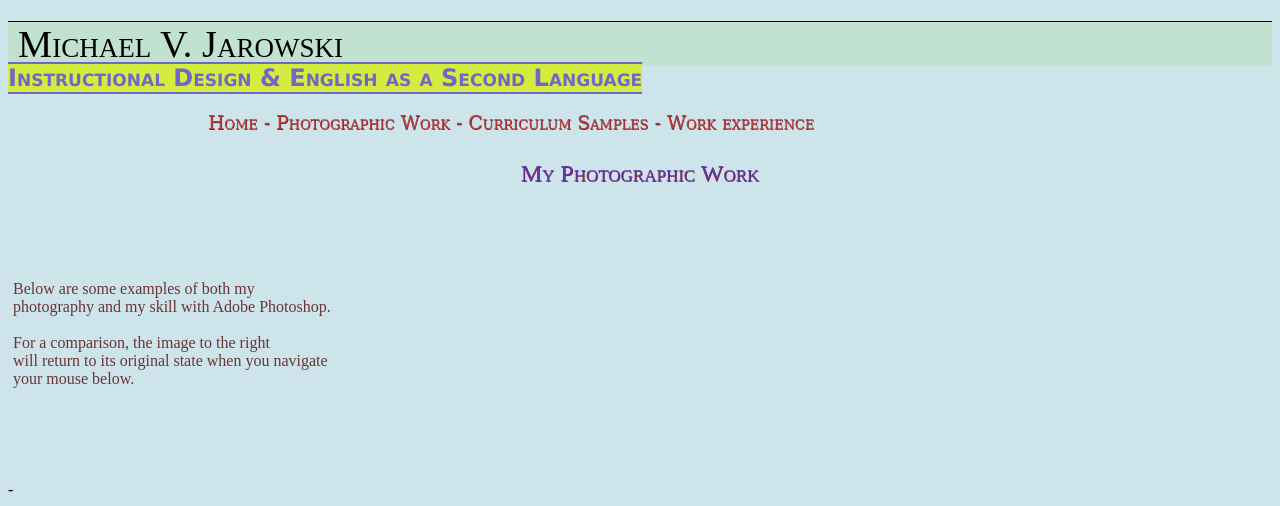
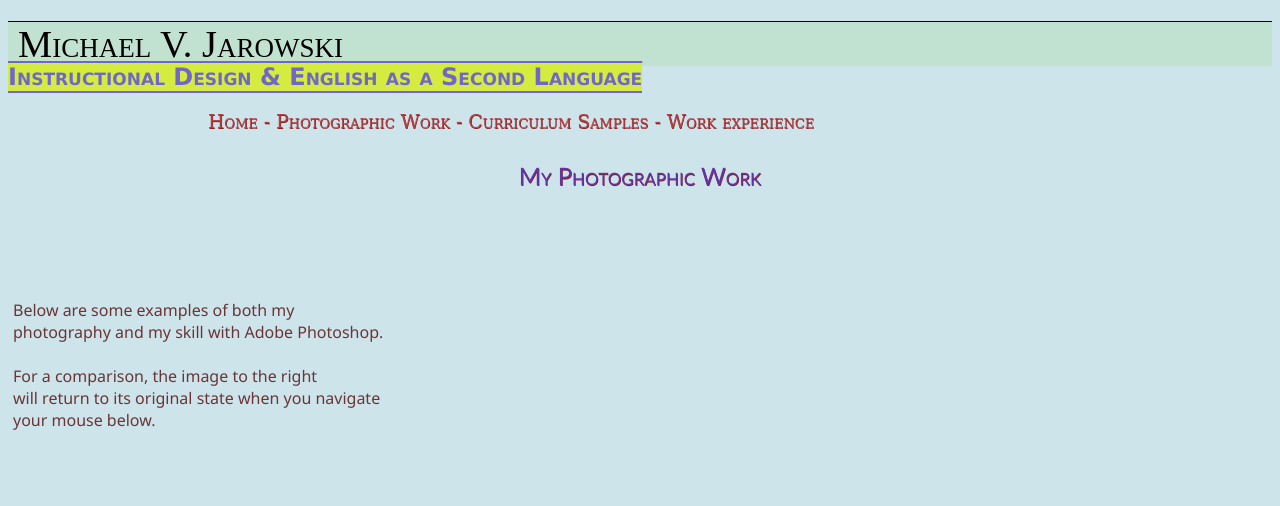
Before and after one commit to mikejaro/mikej, a plain HTML site: page gallery.html in a window 1280 px wide. Shown: the top 506 px of the page. Drawn offline with Linux system fonts and the light colour scheme.

Commit message:
Add files via upload

```diff
--- a/gallery.html
+++ b/gallery.html
@@ -11,7 +11,7 @@ body h1 header {
 	font-variant: small-caps;
 	text-indent: 10px;
 	font-size: larger;
-	margin-bottom: -24px;
+	margin-bottom: -25px;
 	background-color: #C1E1D1;
 	border-top-width: thin;
 	border-top-style: double;
@@ -19,7 +19,7 @@ body h1 header {
 }
 body article h4 {
 	color: #6A3536;
-	font-family: droid-sans;
+	font-family: Segoe, "Segoe UI", "DejaVu Sans", "Trebuchet MS", Verdana, sans-serif;
 	font-style: normal;
 	font-weight: 400;
 	background-image: url(../EastBostonViewsOriginal.jpg);
@@ -37,9 +37,9 @@ body article h4:hover {
 }
 main h3 article {
 	color: #6334A6;
-	font-family: aclonica;
+	font-family: "Gill Sans", "Gill Sans MT", "Myriad Pro", "DejaVu Sans Condensed", Helvetica, Arial, sans-serif;
 	font-style: normal;
-	font-weight: 400;
+	font-weight: 300;
 	font-size: x-large;
 	text-align: center;
 }
```
